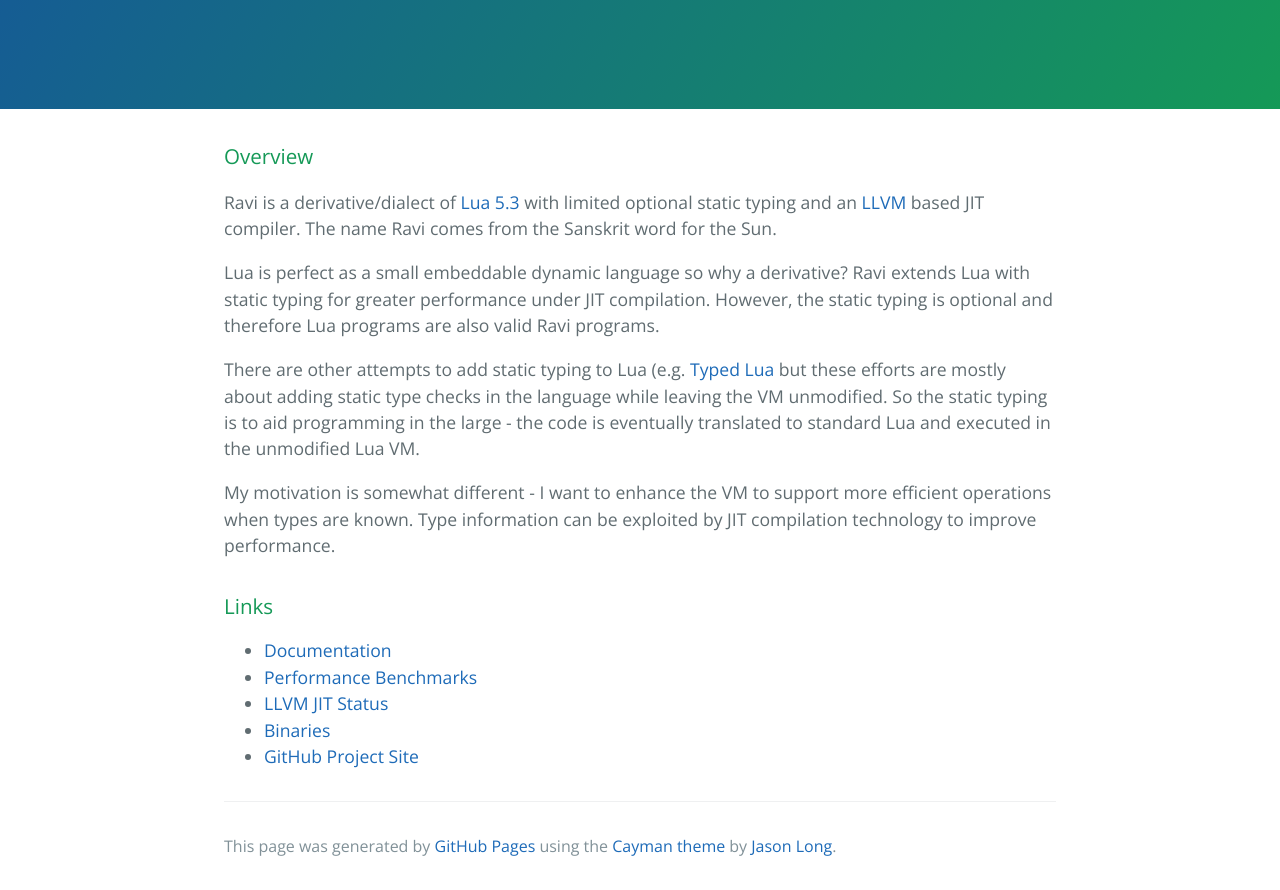
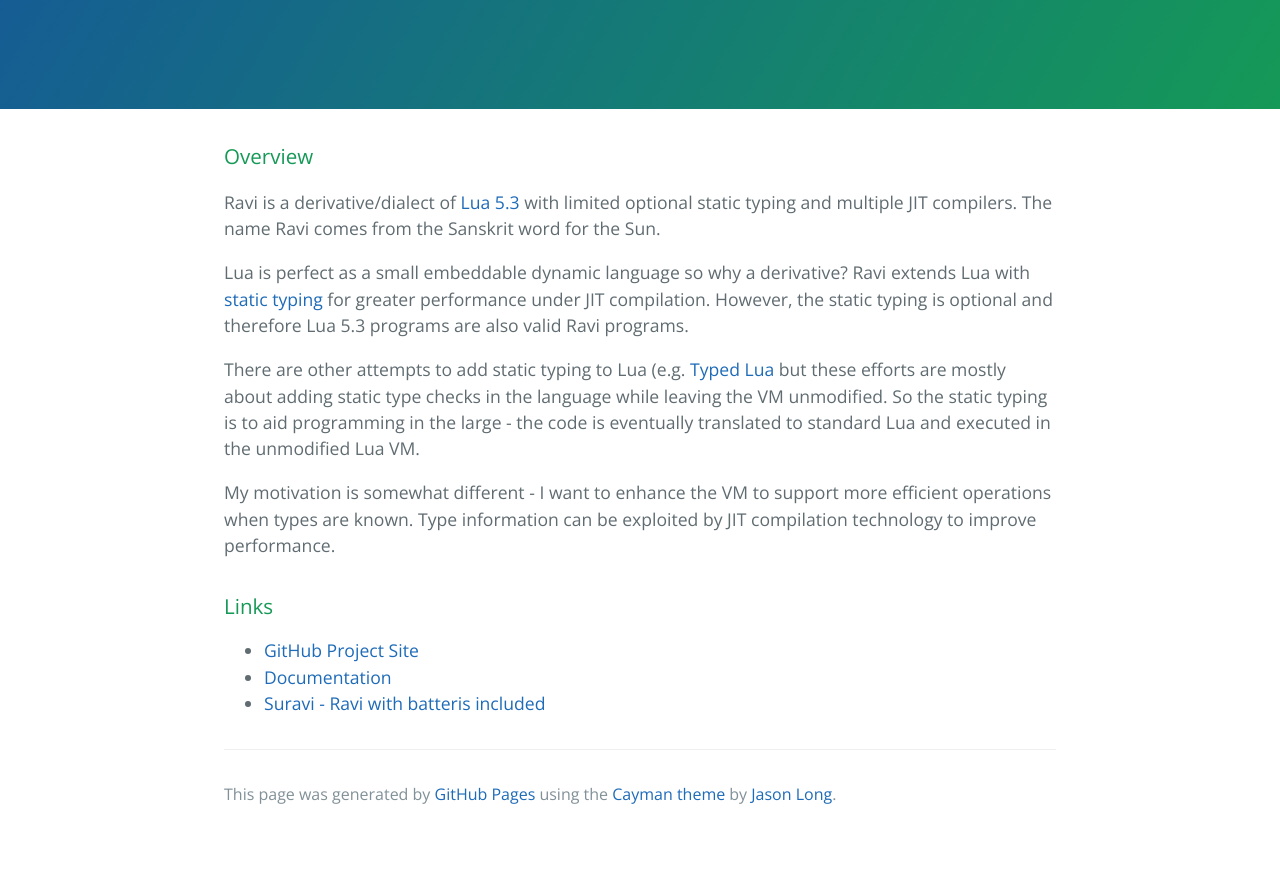
Before and after one commit to ravilang/ravilang.github.io, a plain HTML site: page index.html in a window 1280 px wide. Shown: the part 208-1098 px from the top of the page. After the commit the page ends 1046 px from the top, so only its background shows below. Drawn offline with nearby package versions, Linux system fonts and the light colour scheme.

Commit message:
Update index.html

```diff
--- a/index.html
+++ b/index.html
@@ -19,23 +19,28 @@
       <h3>
 <a id="overview" class="anchor" href="#overview" aria-hidden="true"><span class="octicon octicon-link"></span></a>Overview</h3>
 
-<p>Ravi is a derivative/dialect of <a href="http://www.lua.org/">Lua 5.3</a> with limited optional static typing and an <a href="http://www.llvm.org/">LLVM</a> based JIT compiler. The name Ravi comes from the Sanskrit word for the Sun.</p>
+<p>Ravi is a derivative/dialect of <a href="http://www.lua.org/">Lua 5.3</a> with limited optional
+  static typing and multiple JIT compilers. The name Ravi comes from the Sanskrit word for the Sun.</p>
 
-<p>Lua is perfect as a small embeddable dynamic language so why a derivative? Ravi extends Lua with static typing for greater performance under JIT compilation. However, the static typing is optional and therefore Lua programs are also valid Ravi programs.</p>
+<p>Lua is perfect as a small embeddable dynamic language so why a derivative? Ravi extends Lua with
+  <a href="https://the-ravi-programming-language.readthedocs.io/en/latest/ravi-reference.html">static typing</a> for greater performance under JIT compilation. However, the static typing is optional and
+  therefore Lua 5.3 programs are also valid Ravi programs.</p>
 
-<p>There are other attempts to add static typing to Lua (e.g. <a href="https://github.com/andremm/typedlua">Typed Lua</a> but these efforts are mostly about adding static type checks in the language while leaving the VM unmodified. So the static typing is to aid programming in the large - the code is eventually translated to standard Lua and executed in the unmodified Lua VM.</p>
+<p>There are other attempts to add static typing to Lua (e.g. <a href="https://github.com/andremm/typedlua">Typed Lua</a>
+  but these efforts are mostly about adding static type checks in the language while leaving the
+  VM unmodified. So the static typing is to aid programming in the large - the code is eventually
+  translated to standard Lua and executed in the unmodified Lua VM.</p>
 
-<p>My motivation is somewhat different - I want to enhance the VM to support more efficient operations when types are known. Type information can be exploited by JIT compilation technology to improve performance.</p>
+<p>My motivation is somewhat different - I want to enhance the VM to support more efficient operations when
+  types are known. Type information can be exploited by JIT compilation technology to improve performance.</p>
 
 <h3>
 <a id="links" class="anchor" href="#links" aria-hidden="true"><span class="octicon octicon-link"></span></a>Links</h3>
 
 <ul>
-<li><a href="http://the-ravi-programming-language.readthedocs.org/en/latest/">Documentation</a></li>
-<li><a href="http://the-ravi-programming-language.readthedocs.org/en/latest/ravi-benchmarks.html">Performance Benchmarks</a></li>
-<li><a href="http://the-ravi-programming-language.readthedocs.org/en/latest/ravi-jit-status.html">LLVM JIT Status</a></li>
-<li><a href="https://github.com/dibyendumajumdar/ravi/releases">Binaries</a></li>
 <li><a href="https://github.com/dibyendumajumdar/ravi">GitHub Project Site</a></li>
+<li><a href="https://the-ravi-programming-language.readthedocs.io/en/latest/ravi-overview.html">Documentation</a></li>
+<li><a href="https://github.com/dibyendumajumdar/Suravi">Suravi - Ravi with batteris included</a></li>
 </ul>
 
       <footer class="site-footer">
```
